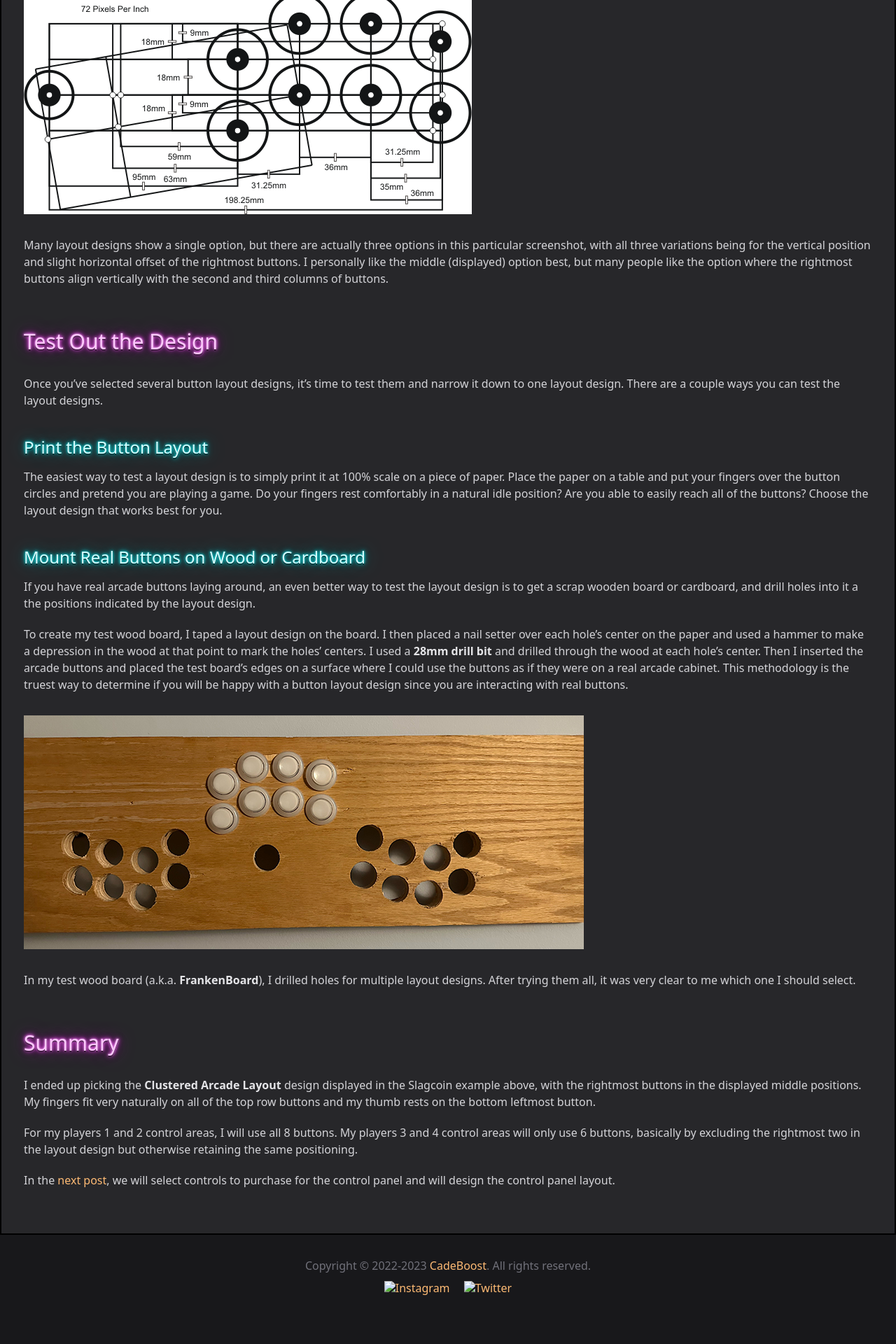
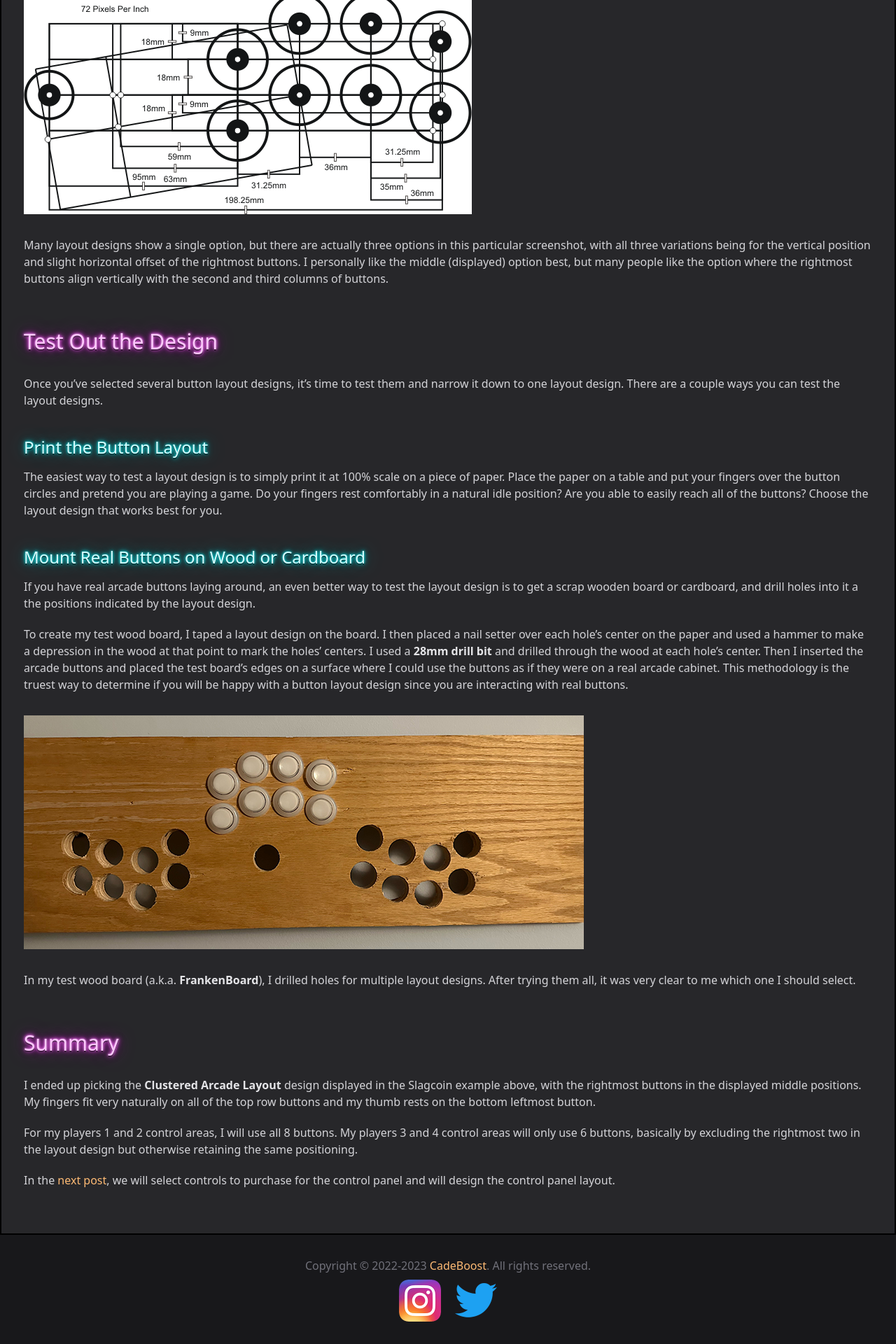
Before and after one commit to CadeBoost/cadeboost.github.io, a Jekyll site: the page built from _posts/2023-01-04-planning-a-joystick-button-layout.md, in a window 1280 px wide. Shown: the part 1000-2920 px from the top of the page at 70% size. Built offline with Jekyll 4.4.1, drawn with Linux system fonts in a browser that asks for light colours; our own code applies the rules of GitHub Pages for plain Markdown files; before the commit the page ends 2882 px from its top, so only the background shows below that.

Commit message:
Updated footer.

```diff
--- a/_layouts/default.html
+++ b/_layouts/default.html
@@ -42,10 +42,10 @@
 			</div>
 			<div class="mt-2 text-center">
 				<a class="mx-2" href="https://www.instagram.com/cadeboost/" target="_blank">
-					<img class="inline" src="assets/images/social-instagram.png" width="60" height="60" alt="Instagram" />
+					<img class="inline" src="/assets/images/social-instagram.png" width="60" height="60" alt="Instagram" />
 				</a>
 				<a class="mx-2" href="https://twitter.com/CadeBoost" target="_blank">
-					<img class="inline" src="assets/images/social-twitter.png" width="60" height="60" alt="Twitter" />
+					<img class="inline" src="/assets/images/social-twitter.png" width="60" height="60" alt="Twitter" />
 				</a>
 			</div>
 		</footer>
```
